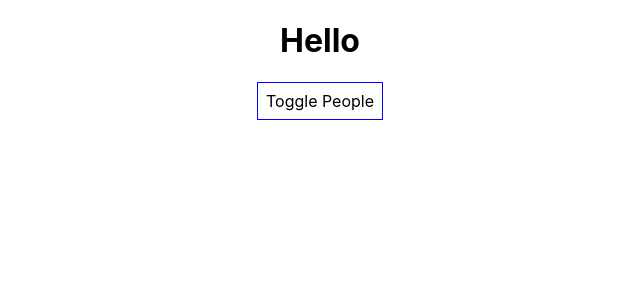
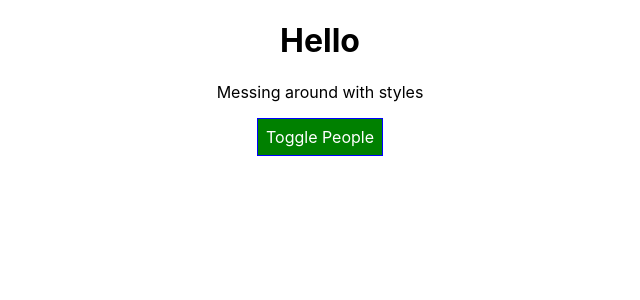
Before and after one commit to AndrewCathcart/react-playground, a React (Create React App) app: page / in a window 1280 px wide. Shown: the top 300 px of the page, without its empty margins (320-960 px from the left). Built offline with nearby package versions, Linux system fonts and the light colour scheme.

Commit message:
messing around with inline styles, dynamic styles and dynamic classNames

```diff
--- a/src/App.css
+++ b/src/App.css
@@ -1,3 +1,11 @@
 .App {
   text-align: center;
 }
+
+.red {
+  color: red;
+}
+
+.bold {
+  font-weight: bold;
+}
--- a/src/App.js
+++ b/src/App.js
@@ -40,7 +40,7 @@ class App extends React.Component {
     this.setState({ showPeople: !currentDisplayState });
   };
 
-  displayPeople = () => {
+  displayPeople = (style) => {
     let people = null;
     // passing an anon function is inefficient, use bind instead if needs be
     if (this.state.showPeople) {
@@ -59,14 +59,16 @@ class App extends React.Component {
           })}
         </div>
       );
+
+      style.backgroundColor = "red";
     }
-
     return people;
   };
 
   render() {
-    const style = {
-      backgroundColor: "white",
+    let style = {
+      backgroundColor: "green",
+      color: "white",
       font: "inherit",
       border: "1px solid blue",
       padding: "8px",
@@ -76,10 +78,18 @@ class App extends React.Component {
     return (
       <div className="App">
         <h1>Hello</h1>
+        <p
+          className={[
+            this.state.people.length <= 2 ? "red" : "",
+            this.state.people.length <= 1 ? "bold" : "",
+          ].join(" ")}
+        >
+          Messing around with styles
+        </p>
         <button style={style} onClick={this.togglePeopleHandler}>
           Toggle People
         </button>
-        {this.displayPeople()}
+        {this.displayPeople(style)}
       </div>
     );
   }
```
